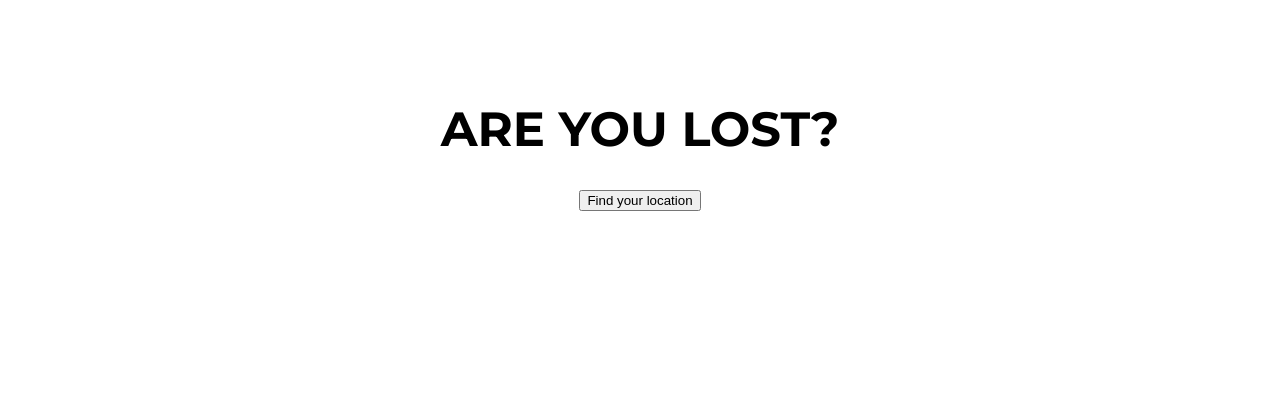
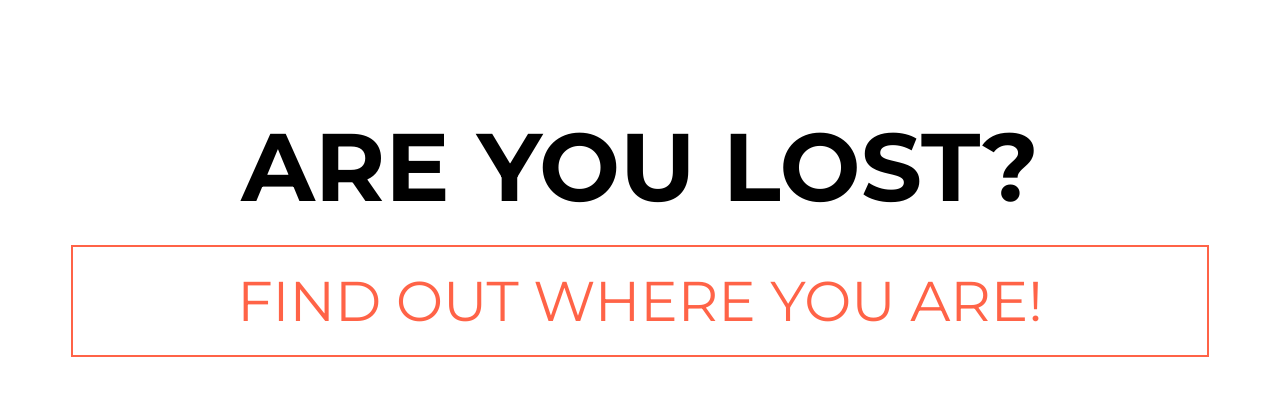
Before and after one commit to PurnimaTronson/skillcrush-geolocation, a plain HTML site: page index.html in a window 1280 px wide. Drawn offline with Linux system fonts and the light colour scheme.

Commit message:
added media queries

```diff
--- a/css/style.css
+++ b/css/style.css
@@ -14,18 +14,20 @@ html, body{
 h1{
 	font-size: 3em;
 	text-transform: uppercase;
-	margin-top: 100px;
+	padding-top: 100px;
+	width: 80%;
+	margin: 0px auto;
 
 
 	}
 
 
-#demo{
+#location{
 	font-size: 1em;
 
 	}
 
-buttton{
+button{
 
 	background: none;
 	border: 2px solid;
@@ -34,5 +36,71 @@ buttton{
 	text-transform: uppercase;
 	padding: 15px;
 	color: tomato;
+	width: 75%;
 
 	}
+
+
+
+@media (min-width:768px) {
+
+	h1{
+	font-size: 4em;
+	text-transform: uppercase;
+	padding-top: 100px;
+	width: 90%;
+	margin: 0px auto;
+
+
+	}
+
+	button{
+
+	background: none;
+	border: 2px solid;
+	font-size: 2em;
+	font-family: 'Montserrat', sans-serif;
+	text-transform: uppercase;
+	padding: 20px;
+	color: tomato;
+	width: 65%;
+	margin-top: 20px;
+
+	}
+
+
+}
+
+
+
+@media (min-width:940px) {
+
+	h1{
+	font-size: 6em;
+	text-transform: uppercase;
+	padding-top: 100px;
+	width: 90%;
+	margin: 0px auto;
+
+
+	}
+
+	button{
+
+	background: none;
+	border: 2px solid;
+	font-size: 3.5em;
+	font-family: 'Montserrat', sans-serif;
+	text-transform: uppercase;
+	padding: 20px;
+	color: tomato;
+	width: 90%;
+	margin-top: 20px;
+
+	}
+
+
+
+
+
+}
--- a/index.html
+++ b/index.html
@@ -11,12 +11,12 @@
 <body>
 <h1>Are you lost?</h1>
 
-<button onclick="getLocation()">Find your location</button>
+<button onclick="getLocation()">Find out where you are!</button>
 
-<p id="demo"></p>
+<p id="location"></p>
 
 <script>
-var x = document.getElementById("demo");
+var x = document.getElementById("location");
 
 function getLocation() {
     if (navigator.geolocation) {
```
